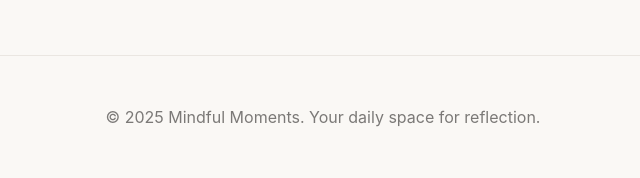
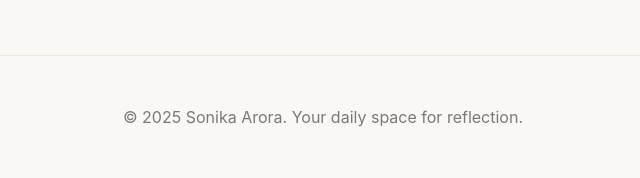
Before and after one commit to arorasonika/mood_webapp, a Flask app: page / in a window 1280 px wide. Shown: the part 1727-1905 px from the top of the page, without its empty margins (317-957 px from the left). Run offline with Flask 3, Linux system fonts and the light colour scheme.

Commit message:
changed name in bottom to mine

```diff
--- a/templates/base.html
+++ b/templates/base.html
@@ -45,7 +45,7 @@
 
     <footer class="footer">
         <div class="container">
-            <p>&copy; {{ current_year }} Mindful Moments. Your daily space for reflection.</p>
+            <p>&copy; {{ current_year }} Sonika Arora. Your daily space for reflection.</p>
         </div>
     </footer>
 
```
